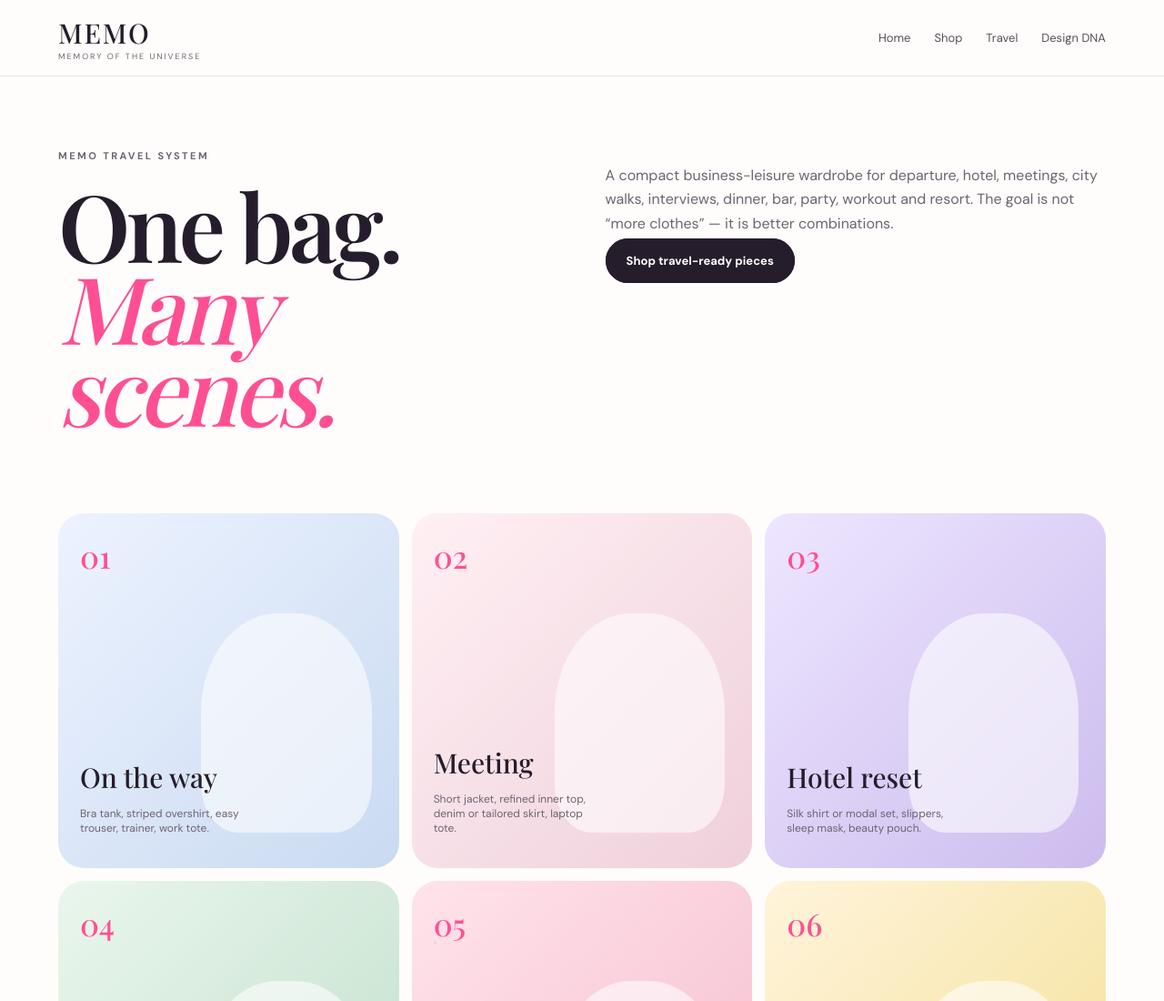
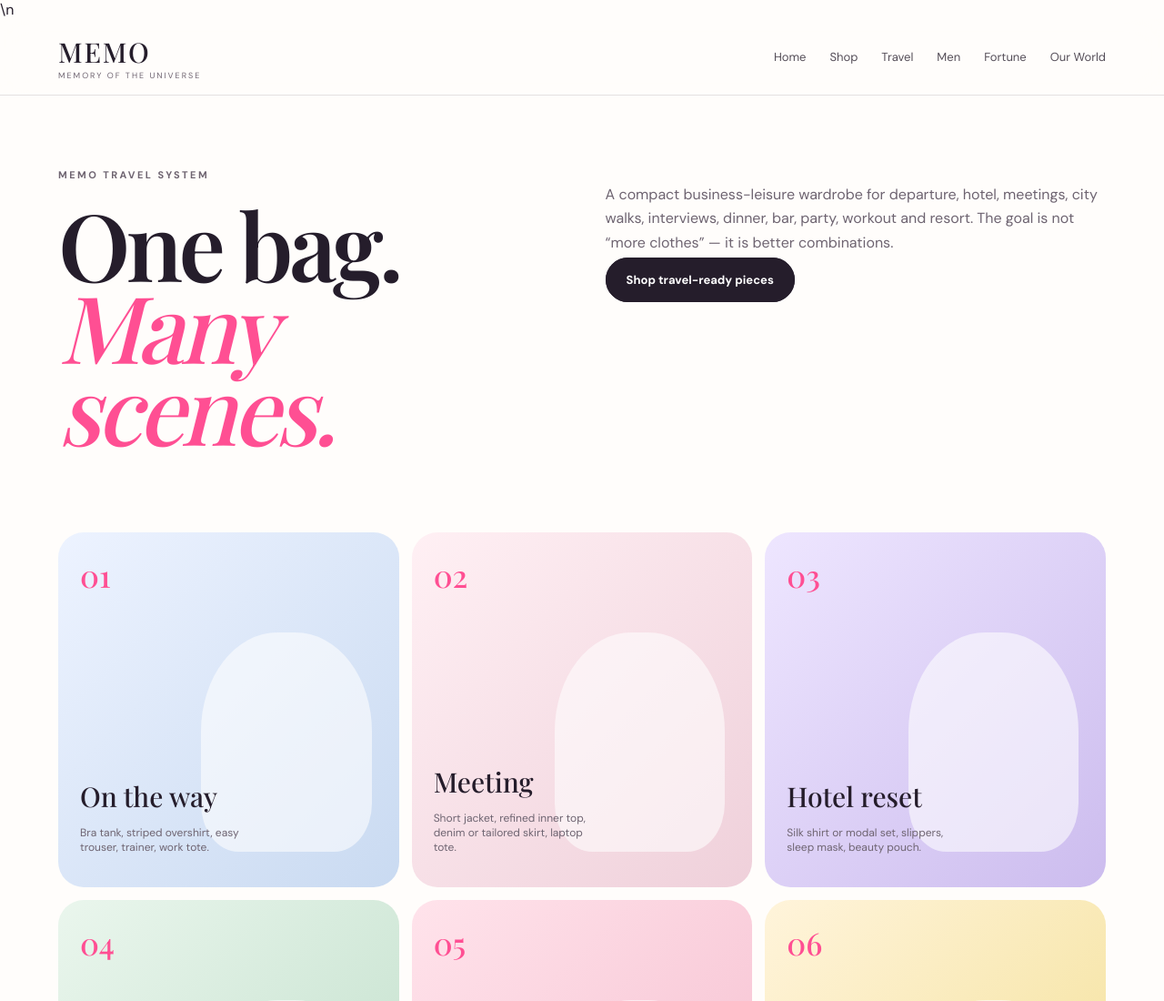
Before and after one commit to minyajing-rgb/Memo, a plain HTML site: page travel.html in a window 1280 px wide. Shown: the top 1100 px of the page at 91% size. Drawn offline with nearby package versions, Linux system fonts and the light colour scheme; a web font is replaced by a local one.

Commit message:
feat: connect MEMO travel page to full website navigation

```diff
--- a/travel.html
+++ b/travel.html
@@ -2,7 +2,7 @@
 <html lang="en">
 <head>
 <meta charset="utf-8"><meta name="viewport" content="width=device-width,initial-scale=1">
-<title>MEMO Travel — One Bag, Many Scenes</title>
+<title>MEMO Travel — One Bag, Many Scenes</title>\n<link rel="icon" href="assets/favicon.svg" type="image/svg+xml">
 <link rel="preconnect" href="https://fonts.googleapis.com"><link rel="preconnect" href="https://fonts.gstatic.com" crossorigin>
 <link href="https://fonts.googleapis.com/css2?family=DM+Sans:wght@400;500;600;700&family=Playfair+Display:ital,wght@0,500;0,600;1,500&display=swap" rel="stylesheet">
 <link rel="stylesheet" href="styles.css">
@@ -18,7 +18,7 @@
 <body>
 <header class="site-header">
 <a class="brand" href="index.html"><span class="brand-word">MEMO</span><span class="brand-sub">Memory of the Universe</span></a>
-<nav class="nav"><a href="index.html">Home</a><a href="shop.html">Shop</a><a href="travel.html">Travel</a><a href="index.html#details">Design DNA</a></nav>
+<nav class="nav"><a href="index.html">Home</a><a href="shop.html">Shop</a><a href="travel.html">Travel</a><a href="men.html">Men</a><a href="fortune.html">Fortune</a><a href="world.html">Our World</a></nav>
 </header>
 <main>
 <section class="travel-page-hero"><div><div class="eyebrow">MEMO TRAVEL SYSTEM</div><h1>One bag.<br><em>Many scenes.</em></h1></div><div><p>A compact business-leisure wardrobe for departure, hotel, meetings, city walks, interviews, dinner, bar, party, workout and resort. The goal is not “more clothes” — it is better combinations.</p><a class="btn btn-primary" href="shop.html">Shop travel-ready pieces</a></div></section>
```
